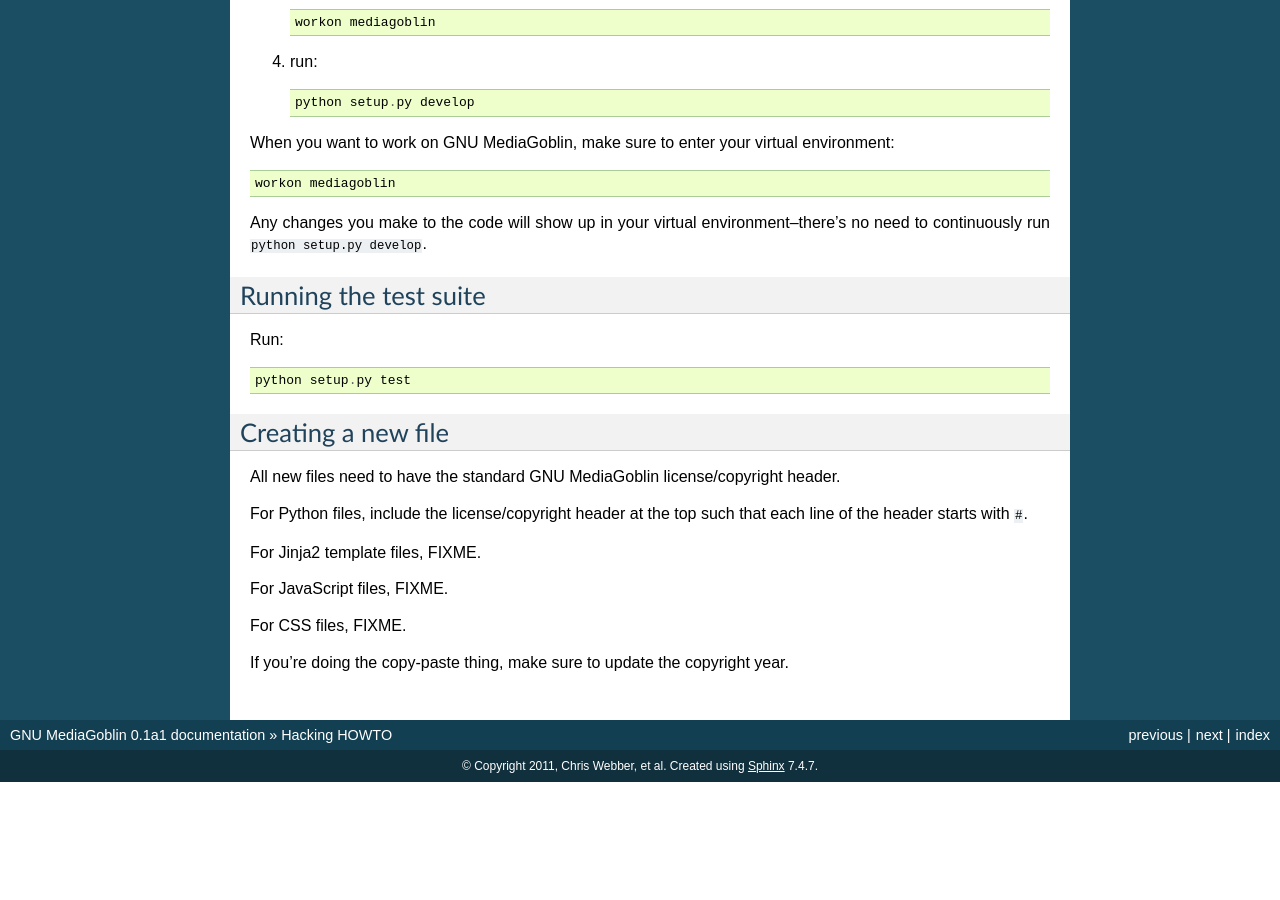
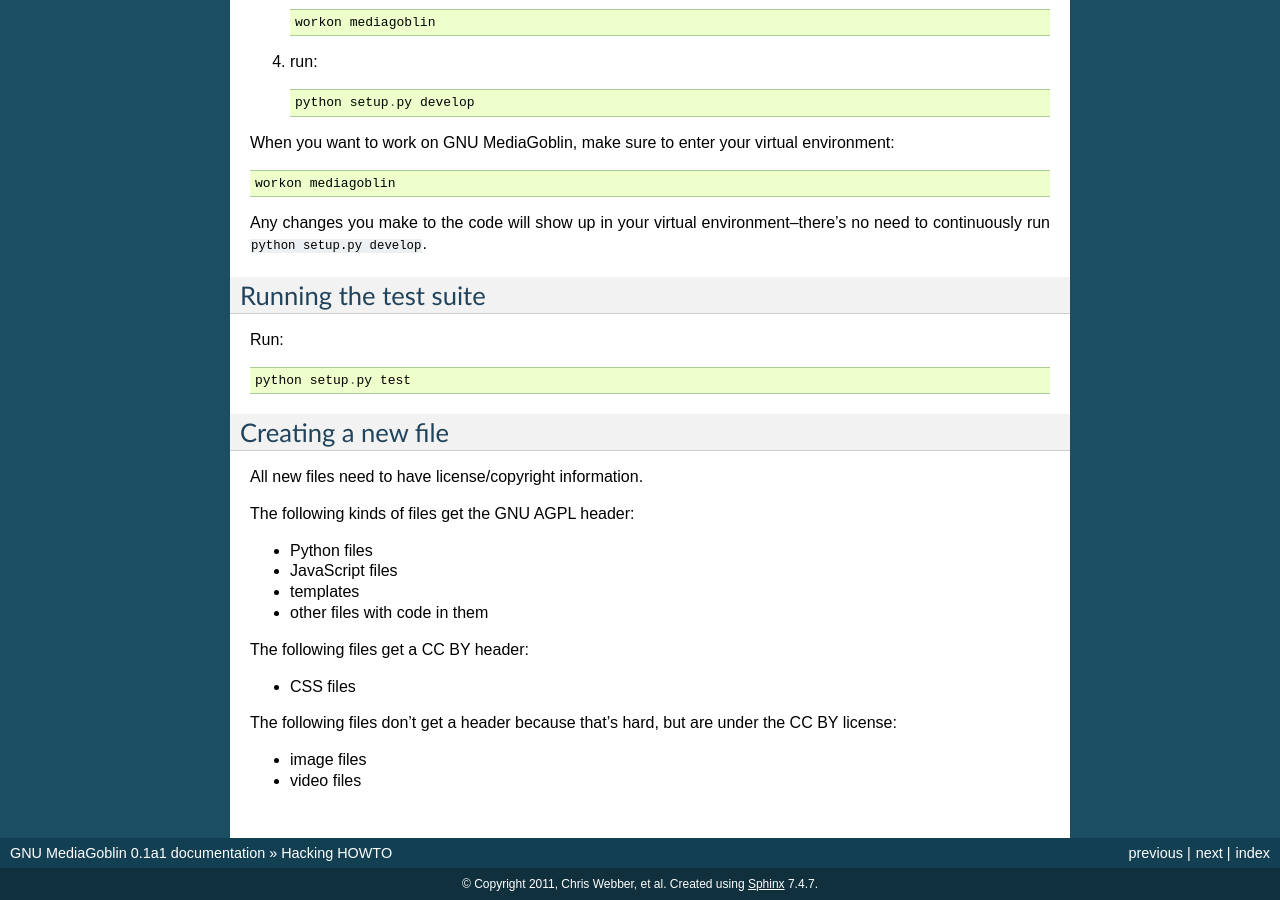
Before and after one commit to jparyani/mediagoblin, a Sphinx documentation site: the page built from docs/hackinghowto.rst, in a window 1280 px wide and 900 px high, scrolled down 862 px. Built offline with Sphinx 7.4.7, drawn with Linux system fonts in a browser that asks for light colours; before the commit the page ends 1644 px from its top, so only the background shows below that.

Commit message:
Clarifies licensing for the project.

```diff
--- a/docs/hackinghowto.rst
+++ b/docs/hackinghowto.rst
@@ -75,17 +75,21 @@
 Creating a new file
 ===================
 
-All new files need to have the standard GNU MediaGoblin
-license/copyright header.
+All new files need to have license/copyright information.
 
-For Python files, include the license/copyright header at the top such
-that each line of the header starts with ``#``.
+The following kinds of files get the GNU AGPL header:
 
-For Jinja2 template files, FIXME.
+* Python files
+* JavaScript files
+* templates
+* other files with code in them
 
-For JavaScript files, FIXME.
+The following files get a CC BY header:
 
-For CSS files, FIXME.
+* CSS files
 
-If you're doing the copy-paste thing, make sure to update the
-copyright year.
+The following files don't get a header because that's hard, but are
+under the CC BY license:
+
+* image files
+* video files
```
